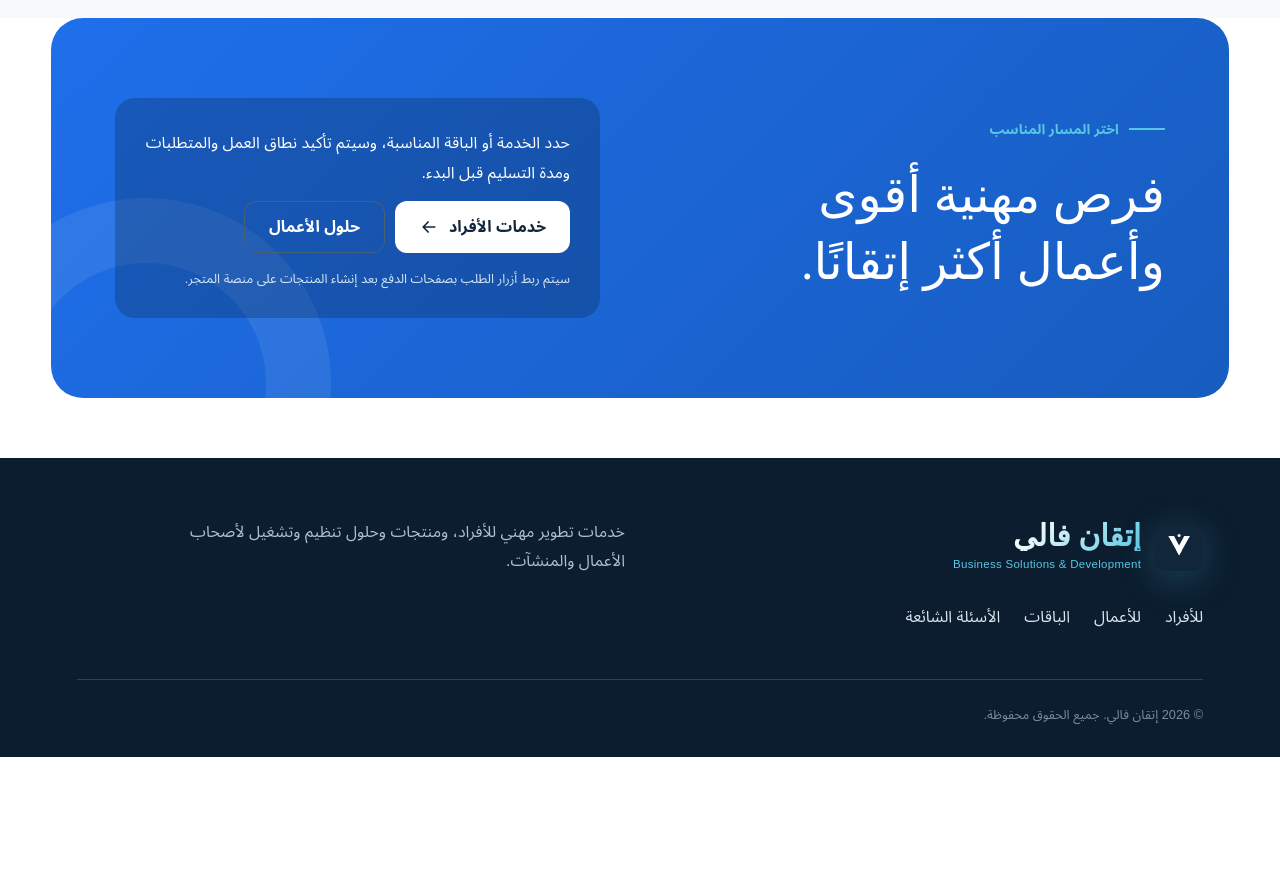
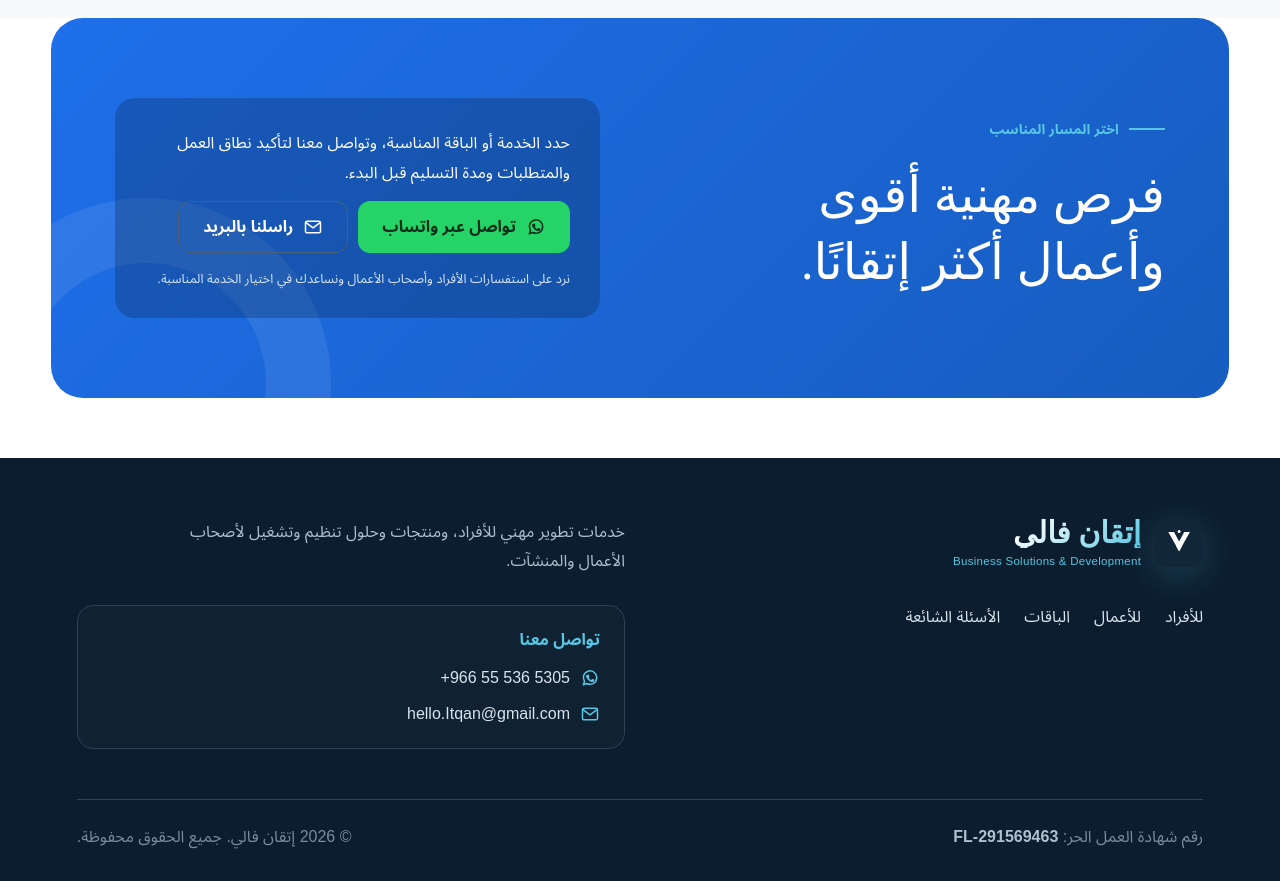
Before and after one commit to itqan-afk/itqan-valley-website, a Next.js app: page / in a window 1280 px wide. Shown: the part 8040-8921 px from the top of the page. Before the commit the page ends 8797 px from the top, so only its background shows below. Built offline with nearby package versions, Linux system fonts and the light colour scheme; a web font is replaced by a local one.

Commit message:
إضافة بيانات التواصل وشهادة العمل الحر

```diff
--- a/app/page.tsx
+++ b/app/page.tsx
@@ -9,6 +9,23 @@ const Arrow = () => (
     <path d="M5 12h14M13 6l6 6-6 6" fill="none" stroke="currentColor" strokeWidth="2" strokeLinecap="round" strokeLinejoin="round" />
   </svg>
 );
+
+const WhatsApp = () => (
+  <svg aria-hidden="true" viewBox="0 0 24 24" className="contact-icon">
+    <path d="M20 11.6a8 8 0 0 1-11.8 7L4 20l1.4-4A8 8 0 1 1 20 11.6Z" fill="none" stroke="currentColor" strokeWidth="1.8" strokeLinecap="round" strokeLinejoin="round" />
+    <path d="M9 8.4c.2-.5.4-.5.7-.5h.4c.2 0 .4.1.5.4l.7 1.7c.1.3.1.5-.1.7l-.6.7c-.2.2-.1.4 0 .6.5 1 1.4 1.8 2.4 2.3.2.1.4.2.6 0l.8-1c.2-.2.4-.3.7-.2l1.7.8c.3.1.4.3.4.5 0 .3-.1 1.3-.7 1.8-.5.5-1.4.8-2.3.6-1-.2-2.4-.7-4.1-2.2-1.4-1.3-2.4-2.8-2.7-3.8-.3-.9 0-1.8.4-2.4Z" fill="currentColor" />
+  </svg>
+);
+
+const Mail = () => (
+  <svg aria-hidden="true" viewBox="0 0 24 24" className="contact-icon">
+    <rect x="3" y="5" width="18" height="14" rx="2" fill="none" stroke="currentColor" strokeWidth="1.8" />
+    <path d="m4 7 8 6 8-6" fill="none" stroke="currentColor" strokeWidth="1.8" strokeLinecap="round" strokeLinejoin="round" />
+  </svg>
+);
+
+const whatsappUrl = "https://wa.me/966555365305?text=%D9%85%D8%B1%D8%AD%D8%A8%D9%8B%D8%A7%20%D8%A5%D8%AA%D9%82%D8%A7%D9%86%20%D9%81%D8%A7%D9%84%D9%8A%D8%8C%20%D8%A3%D8%B1%D8%BA%D8%A8%20%D9%81%D9%8A%20%D8%A7%D9%84%D8%A7%D8%B3%D8%AA%D9%81%D8%B3%D8%A7%D8%B1%20%D8%B9%D9%86%20%D8%AE%D8%AF%D9%85%D8%A7%D8%AA%D9%83%D9%85.";
+const emailUrl = "mailto:hello.Itqan@gmail.com?subject=%D8%A7%D8%B3%D8%AA%D9%81%D8%B3%D8%A7%D8%B1%20%D8%B9%D9%86%20%D8%AE%D8%AF%D9%85%D8%A7%D8%AA%20%D8%A5%D8%AA%D9%82%D8%A7%D9%86%20%D9%81%D8%A7%D9%84%D9%8A";
 
 const productFeatures = [
   "لوحة أداء تنفيذية عربية وإنجليزية",
@@ -161,12 +178,19 @@ export default function Home() {
 
       <section className="order-section" id="order">
         <div><p className="eyebrow"><span /> اختر المسار المناسب</p><h2>فرص مهنية أقوى<br />وأعمال أكثر إتقانًا.</h2></div>
-        <div className="order-card"><p>حدد الخدمة أو الباقة المناسبة، وسيتم تأكيد نطاق العمل والمتطلبات ومدة التسليم قبل البدء.</p><div className="order-links"><a className="button light" href="#career">خدمات الأفراد <Arrow /></a><a className="button secondary" href="#business">حلول الأعمال</a></div><small>سيتم ربط أزرار الطلب بصفحات الدفع بعد إنشاء المنتجات على منصة المتجر.</small></div>
+        <div className="order-card"><p>حدد الخدمة أو الباقة المناسبة، وتواصل معنا لتأكيد نطاق العمل والمتطلبات ومدة التسليم قبل البدء.</p><div className="order-links"><a className="button whatsapp" href={whatsappUrl} target="_blank" rel="noreferrer"><WhatsApp /> تواصل عبر واتساب</a><a className="button secondary" href={emailUrl}><Mail /> راسلنا بالبريد</a></div><small>نرد على استفسارات الأفراد وأصحاب الأعمال ونساعدك في اختيار الخدمة المناسبة.</small></div>
       </section>
 
       <footer>
         <div className="brand footer-brand"><img src="/itqan-icon.svg" alt="" /><span><b>إتقان فالي</b><small>Business Solutions &amp; Development</small></span></div>
-        <p>خدمات تطوير مهني للأفراد، ومنتجات وحلول تنظيم وتشغيل لأصحاب الأعمال والمنشآت.</p><div><a href="#career">للأفراد</a><a href="#business">للأعمال</a><a href="#packages">الباقات</a><a href="#faq">الأسئلة الشائعة</a></div><small>© 2026 إتقان فالي. جميع الحقوق محفوظة.</small>
+        <p>خدمات تطوير مهني للأفراد، ومنتجات وحلول تنظيم وتشغيل لأصحاب الأعمال والمنشآت.</p>
+        <div className="footer-links"><a href="#career">للأفراد</a><a href="#business">للأعمال</a><a href="#packages">الباقات</a><a href="#faq">الأسئلة الشائعة</a></div>
+        <div className="footer-contact" aria-label="بيانات التواصل">
+          <strong>تواصل معنا</strong>
+          <a href={whatsappUrl} target="_blank" rel="noreferrer"><WhatsApp /><span dir="ltr">+966 55 536 5305</span></a>
+          <a href={emailUrl}><Mail /><span dir="ltr">hello.Itqan@gmail.com</span></a>
+        </div>
+        <div className="footer-legal"><span>رقم شهادة العمل الحر: <b dir="ltr">FL-291569463</b></span><small>© 2026 إتقان فالي. جميع الحقوق محفوظة.</small></div>
       </footer>
     </main>
   );
```
Also changed, not shown: app/globals.css.
